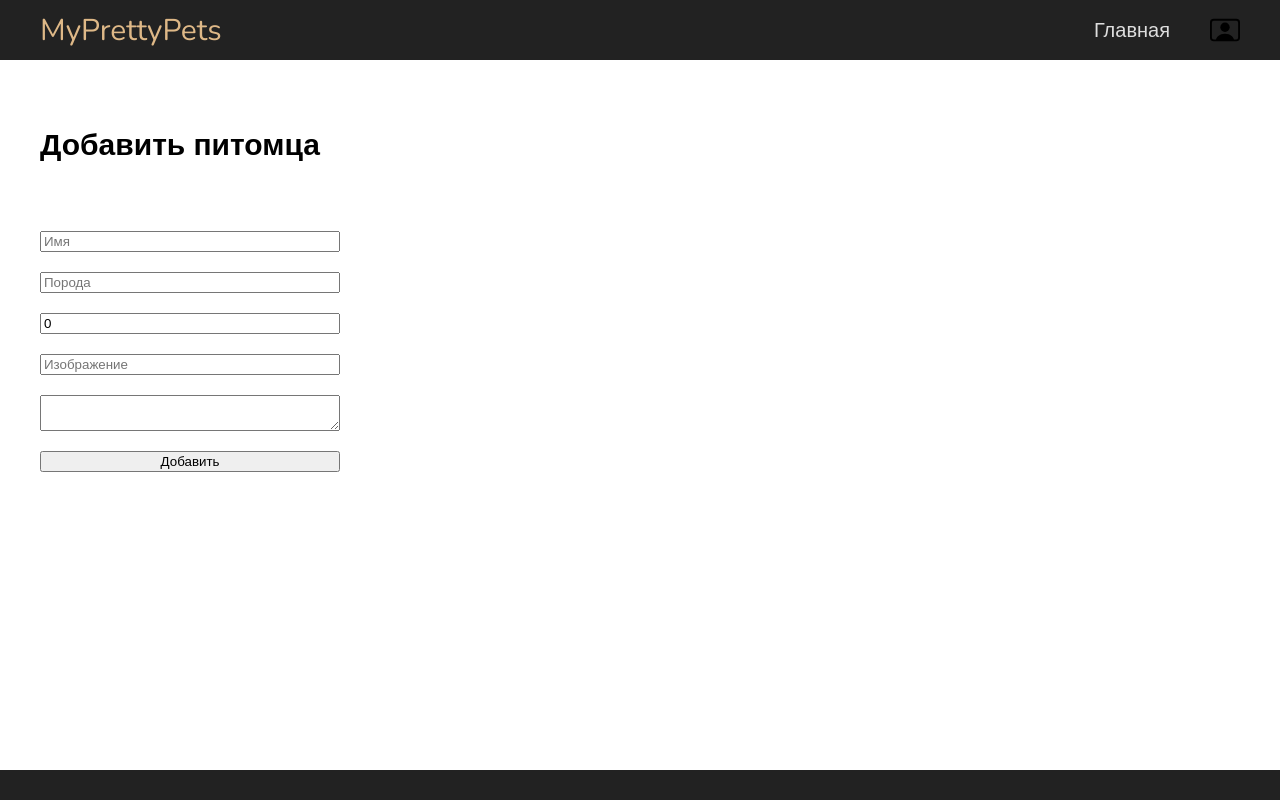
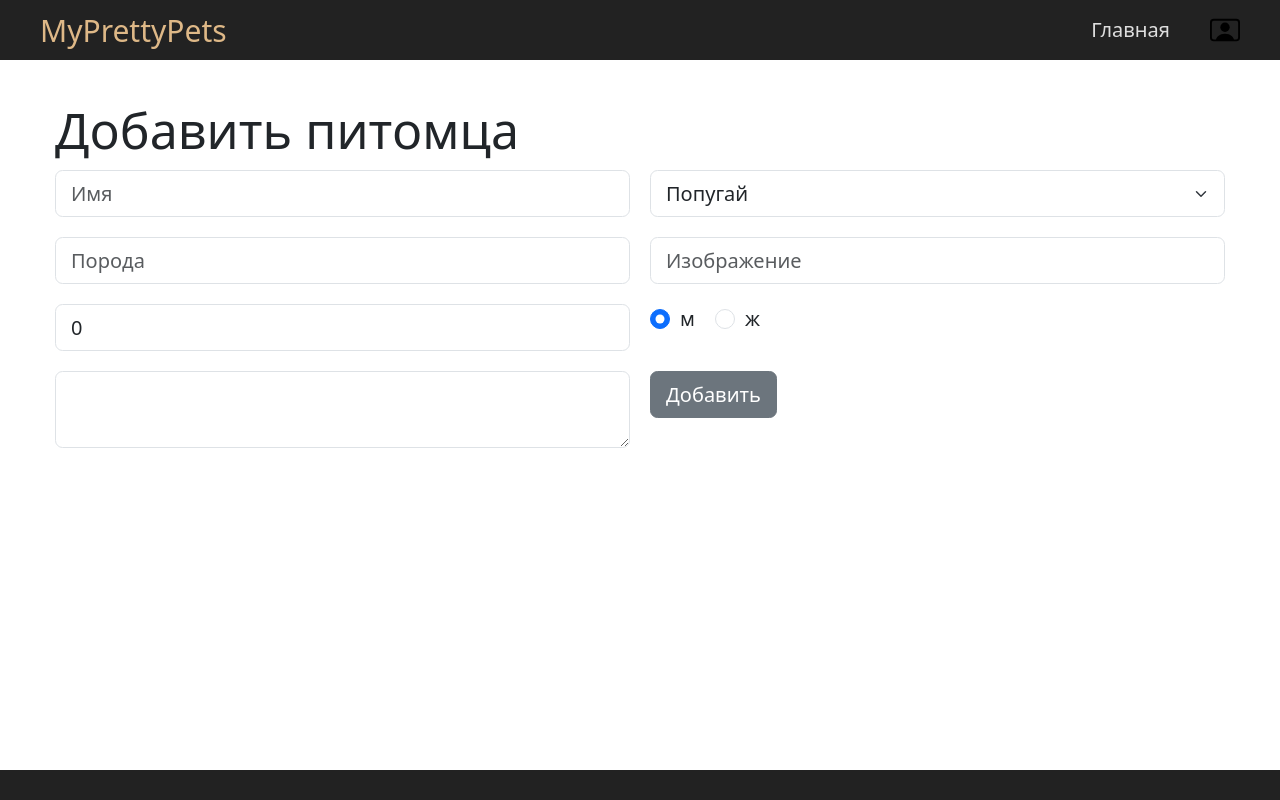
Before and after one commit to Lekso4ka/maxima_gamma_react, a React app: page /add in a window 1280 px wide. Built offline with nearby package versions, Linux system fonts and the light colour scheme.

Commit message:
Bootstrap

```diff
--- a/package.json
+++ b/package.json
@@ -8,8 +8,10 @@
 		"start": "webpack serve"
 	},
 	"dependencies": {
+		"bootstrap": "^5.3.6",
 		"core-js": "^3.41.0",
 		"react": "^19.1.0",
+		"react-bootstrap": "^2.10.10",
 		"react-bootstrap-icons": "^1.11.5",
 		"react-dom": "^19.1.0",
 		"react-router": "^7.6.0",
--- a/src/Api.js
+++ b/src/Api.js
@@ -15,7 +15,6 @@ class Api {
             .then(res => res.json())
     }
     getPets() {
-        console.log("hello")
         if (this.token) {
             return fetch(`${this.path}/pets`, {
                 method: "GET",
@@ -30,7 +29,15 @@ class Api {
         }
     }
     addPet(body) {
-
+        return fetch(`${this.path}/pets`, {
+            method: "POST",
+            headers: {
+                "Content-Type": "Application/json",
+                "Authorization": `Bearer ${this.token}`
+            },
+            body: JSON.stringify(body)
+        })
+        .then(res => res.json())
     }
     showPet(id) {
 
--- a/src/App.jsx
+++ b/src/App.jsx
@@ -21,7 +21,7 @@ import { Form } from "./pages/Form";
 */
 
 import { Home, Pet, Form } from "./pages";
-
+import "bootstrap/dist/css/bootstrap.css"
 const App = () => {
     return <div className="wrapper">
         <Header/>
--- a/src/components/Header/index.jsx
+++ b/src/components/Header/index.jsx
@@ -4,6 +4,7 @@ import {Link, NavLink} from "react-router"
 
 import Ctx from "../../context";
 import "./index.scss";
+import {Button} from "react-bootstrap"
 
 export const Header = () => {
     const [isLogin, setIsLogin] = useState(false)
@@ -27,8 +28,8 @@ export const Header = () => {
     return <header>
         <div className="logo">MyPrettyPets</div>
         <nav>
-            <NavLink to="/">Главная</NavLink>
-            {user && <NavLink to="/add">Добавить питомца</NavLink>}
+            <NavLink to="/" style={{color: "inherit", textDecoration: "none"}}>Главная</NavLink>
+            {user && <NavLink to="/add" style={{color: "inherit", textDecoration: "none"}}>Добавить питомца</NavLink>}
         </nav>
         {isLogin
             ? <div className="user">
--- a/src/components/UserForm/index.jsx
+++ b/src/components/UserForm/index.jsx
@@ -135,7 +135,7 @@ export const UserForm = () => {
                 >{isAuth ? "Войти" : "Зарегистрироваться"}</button>
             </div>
         </form>
-        <button className="btn" onClick={() => setIsAuth(!isAuth)}>
+        <button className=".self-btn" onClick={() => setIsAuth(!isAuth)}>
             {isAuth ? "Зарегистрироваться" : "Войти"}
         </button>
     </div>
--- a/src/components/UserForm/index.scss
+++ b/src/components/UserForm/index.scss
@@ -49,10 +49,9 @@
     }
 }
 
-.btn {
+.self-btn {
     background-color: transparent;
     border: 1px solid silver;
-
     outline: none;
     height: 1.5rem;
     font-size: 1rem;
--- a/src/pages/Form.jsx
+++ b/src/pages/Form.jsx
@@ -1,5 +1,13 @@
 import React, {useState, useEffect, useContext} from "react";
+import {
+    useNavigate
+} from "react-router"
 
+
+import {
+    Container, Row, Col,
+    FormControl, FormSelect, FormCheck, Button
+} from "react-bootstrap"
 import Ctx from "../context";
 
 /*
@@ -11,7 +19,7 @@ import Ctx from "../context";
 export const Form = () => {
     const [body, setBody] = useState({
         name: "",
-        type: "dog",
+        type: "parrot",
         breed: "",
         gender: "male",
         age: 0,
@@ -19,6 +27,7 @@ export const Form = () => {
         description: ""
     })
     const {api} = useContext(Ctx)
+    const navigate = useNavigate()
 
 
     const updVal = (key, val) => {
@@ -28,28 +37,63 @@ export const Form = () => {
     const formHandler = (e) => {
         e.preventDefault()
         console.log(body)
+        api.addPet(body)
+            .then(data => {
+                if (data.msg) {
+                    alert(data.msg)
+                } else {
+                    navigate("/")
+                }
+            })
     }
 
-    return <>
+    return <Container fluid={true}>
+        <Row>
+            <Col xs={12}>
                 <h1>Добавить питомца</h1>
-        <form onSubmit={formHandler} style={{
-            display: "grid",
-            gap: 20,
-            width: 300
-        }}>
-            <input
+            </Col>
+            <Col xs={12}>
+                <form onSubmit={formHandler}>
+                    <Row className="g-3">
+                        <Col xs={12} md={6}>
+                            <FormControl
                                 type="text"
                                 placeholder="Имя"
                                 value={body.name}
                                 onChange={(e) => updVal("name", e.target.value)}
                             />
-            <input
+                        </Col>
+                        <Col xs={12} md={6}>
+                            <FormSelect
+                                defaultValue={body.type}
+                                onChange={(e) => updVal("type", e.target.value)}
+                            >
+                                <option value="dog">Собака</option>
+                                <option value="cat">Кошка</option>
+                                <option value="parrot">Попугай</option>
+                                <option value="hamster">Хомяк</option>
+                                <option value="snake">Змея</option>
+                                <option value="horse">Лошадь</option>
+                            </FormSelect>
+                        </Col>
+                        <Col xs={12} md={6}>
+                            <FormControl
                                 type="text"
                                 placeholder="Порода"
                                 value={body.breed}
                                 onChange={(e) => updVal("breed", e.target.value)}
                             />
-            <input
+                        </Col>
+                        <Col xs={12} md={6}>
+                            <FormControl
+                                type="url"
+                                placeholder="Изображение"
+                                value={body.image}
+                                onChange={(e) => updVal("image", e.target.value)}
+                            />
+                        </Col>
+                        <Col xs={12} md={6}>
+                            <FormControl
                                 type="number"
                                 placeholder="Возраст"
                                 min={0}
@@ -57,17 +101,42 @@ export const Form = () => {
                                 value={body.age}
                                 onChange={(e) => updVal("age", e.target.value)}
                             />
-            <input
-                type="url"
-                placeholder="Изображение"
-                value={body.image}
-                onChange={(e) => updVal("image", e.target.value)}
+                        </Col>
+                        <Col xs={12} md={6}>
+                            <FormCheck
+                                inline
+                                label="м"
+                                type="radio"
+                                name="gender"
+                                id="male"
+                                value="male"
+                                checked={body.gender === "male"}
+                                onChange={e => updVal("gender", e.target.value)}
                             />
-            <textarea
+                            <FormCheck
+                                inline
+                                label="ж"
+                                type="radio"
+                                name="gender"
+                                id="female"
+                                value="female"
+                                checked={body.gender === "female"}
+                                onChange={(e) => updVal("gender", e.target.value)}
+                            />
+                        </Col>
+                        <Col xs={12} md={6}>
+                            <FormControl
+                                as={"textarea"}
                                 value={body.description}
                                 onChange={(e) => updVal("description", e.target.value)}
                             />
-            <button>Добавить</button>
+                        </Col>
+                        <Col xs={12} md={6}>
+                            <Button variant="secondary" type="submit">Добавить</Button>
+                        </Col>
+                    </Row>
                 </form>
-    </>
+            </Col>
+        </Row>
+    </Container>
 }
```
Lines whose indentation alone changed are shown as unchanged.
